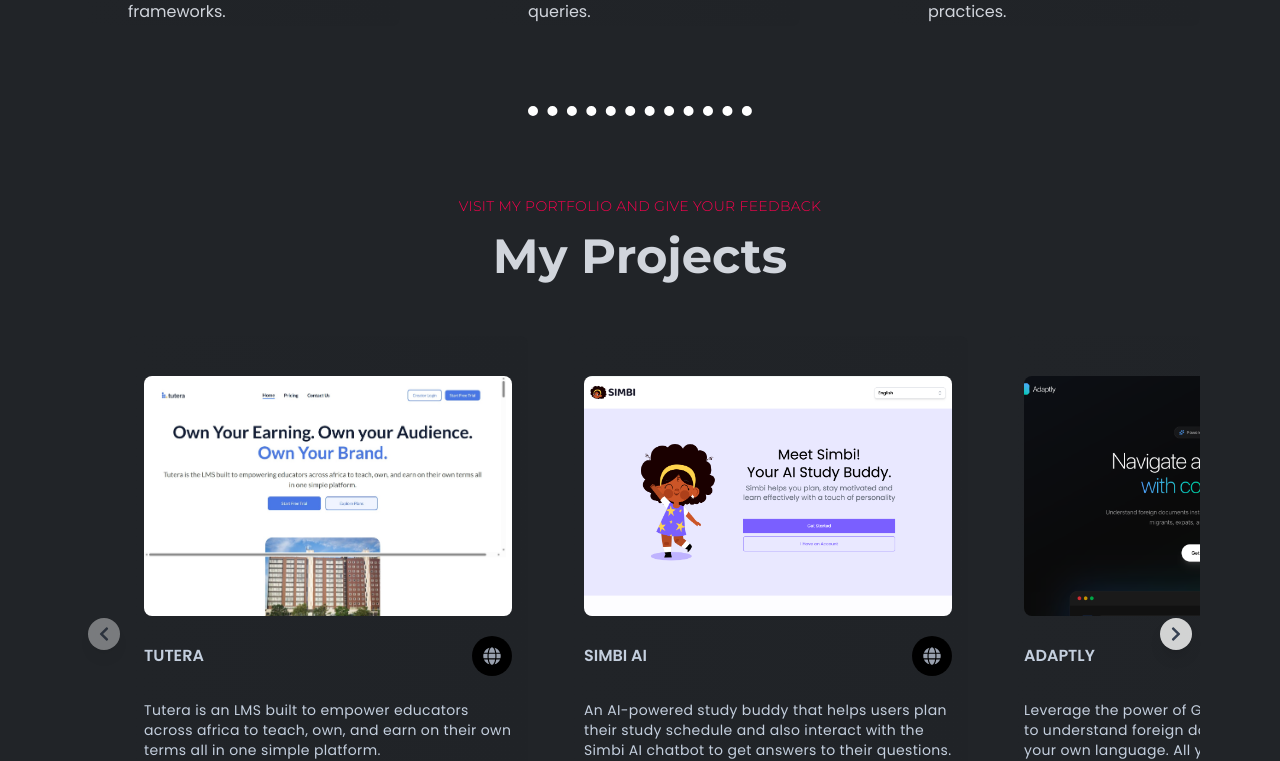
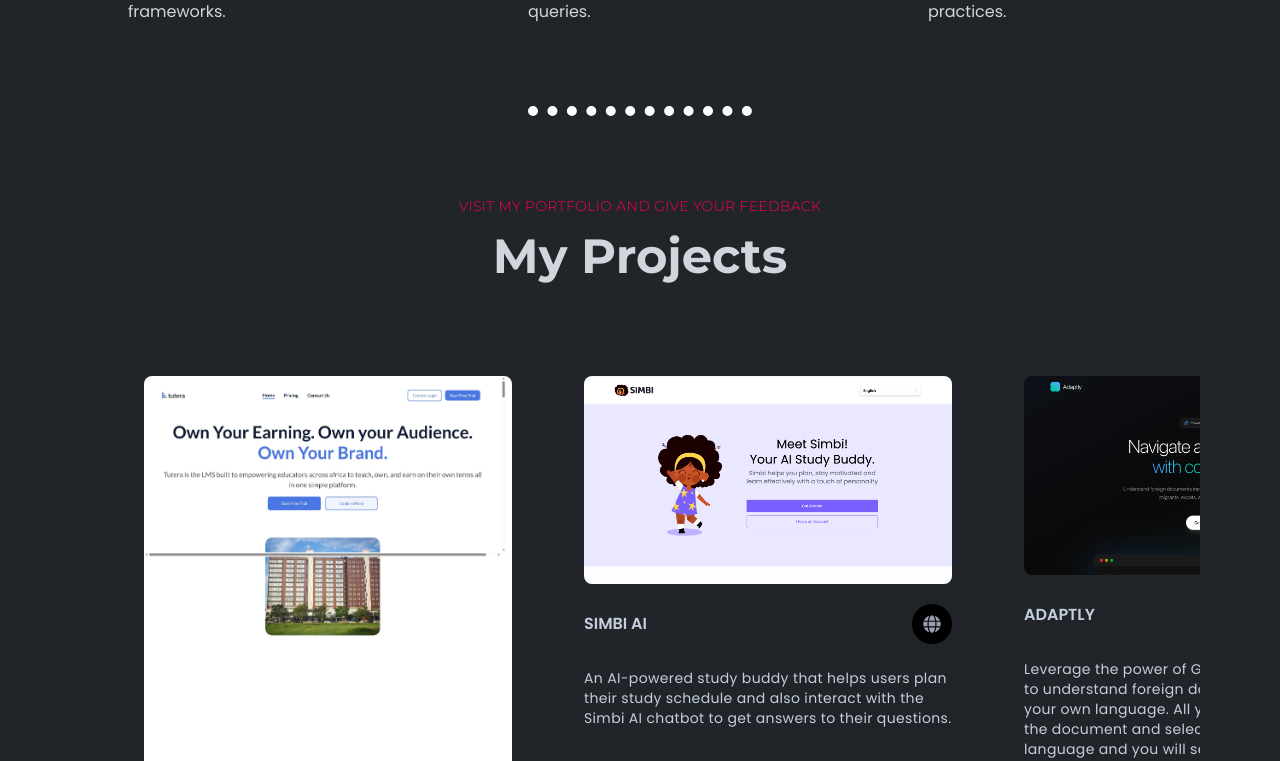
Before and after one commit to Okpara202/my-portfolio, a React (Vite) app: page / in a window 1280 px wide. Shown: the part 2008-2769 px from the top of the page. Built offline with nearby package versions, Linux system fonts and the light colour scheme.

Commit message:
fixing responsiveness issues

```diff
--- a/src/App.tsx
+++ b/src/App.tsx
@@ -21,11 +21,11 @@
   };
 
   return (
-    <div className="select-none w-full h-auto bg-bodyColor text-lightText dark:bg-white dark:text-black transition-all duration-1000 font-bodyFont px-4">
+    <div className="select-none w-full h-auto bg-bodyColor text-lightText dark:bg-white dark:text-black transition-all duration-1000 font-bodyFont px-4 overflow-x-hidden">
       <div className="sticky top-0 z-50">
         <NavBar toggleMode={toggleMode} light={light} />
       </div>
-      <div className="max-w-screen-xl mx-auto  lgl:px-16">
+      <div className="max-w-screen-xl mx-auto lgl:px-16 overflow-x-hidden">
         <Banner light={light} />
         <Features />
         <Project />
--- a/src/index.css
+++ b/src/index.css
@@ -64,3 +64,32 @@
 body {
   overflow-x: hidden;
 }
+
+/* Prevent horizontal overflow and white space */
+html,
+body {
+  overflow-x: hidden;
+  max-width: 100vw;
+}
+
+#root {
+  overflow-x: hidden;
+  max-width: 100vw;
+}
+
+/* Ensure all elements stay within viewport */
+* {
+  max-width: 100%;
+  box-sizing: border-box;
+}
+
+/* Specific fixes for common overflow causes */
+img,
+video {
+  max-width: 100%;
+  height: auto;
+}
+
+.w-full {
+  max-width: 100vw;
+}
```
